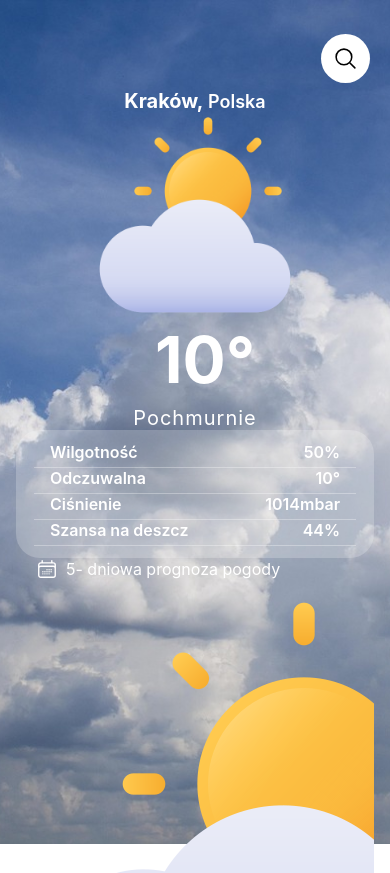
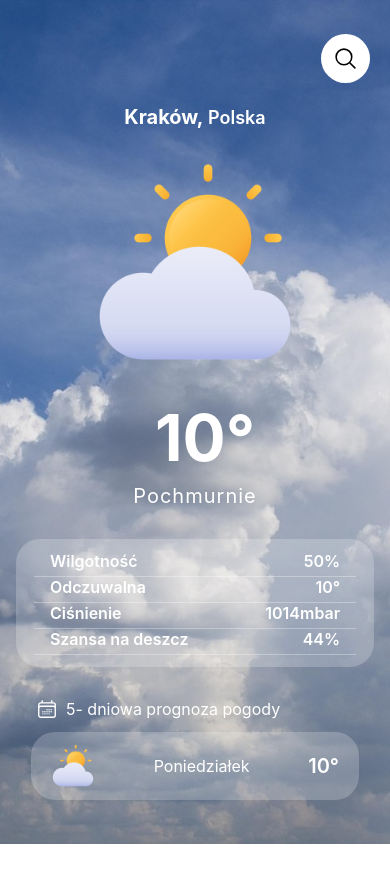
Before and after one commit to kacpi95/Weather-App-react-native, a React Native app: screen /Home in a window 390 px wide. Shown: the top 873 px of the page. After the commit the page ends 844 px from the top, so only its background shows below. Built offline with nearby package versions, Linux system fonts and the light colour scheme.

Commit message:
Add styles to scrollContainer and forecastCard

```diff
--- a/components/FirstScreen.js
+++ b/components/FirstScreen.js
@@ -117,9 +117,8 @@ export default function FirstScreen() {
               </Text>
             </View>
             <ScrollView
-              horizontal
               contentContainerStyle={styles.scrollContainer}
-              showsHorizontalScrollIndicator={false}
+              showsHorizontalScrollIndicator={true}
             >
               <View style={styles.forecastCard}>
                 <Image
@@ -285,4 +284,36 @@ const styles = StyleSheet.create({
     color: 'white',
     fontSize: 16,
   },
+  scrollContainer: {
+    paddingHorizontal: 15,
+  },
+  forecastCard: {
+    flexDirection: 'row',
+    alignItems: 'center',
+    justifyContent: 'space-between',
+    width: '100%',
+    paddingVertical: 12,
+    paddingHorizontal: 20,
+    borderRadius: 24,
+    backgroundColor: 'rgba(255, 255, 255, 0.21)',
+    marginBottom: 12,
+  },
+
+  forecastImage: {
+    width: 44,
+    height: 44,
+  },
+
+  forecastDay: {
+    color: 'white',
+    fontSize: 16,
+    flex: 1,
+    textAlign: 'center',
+  },
+
+  forecastTemp: {
+    color: 'white',
+    fontSize: 20,
+    fontWeight: '600',
+  },
 });
```
